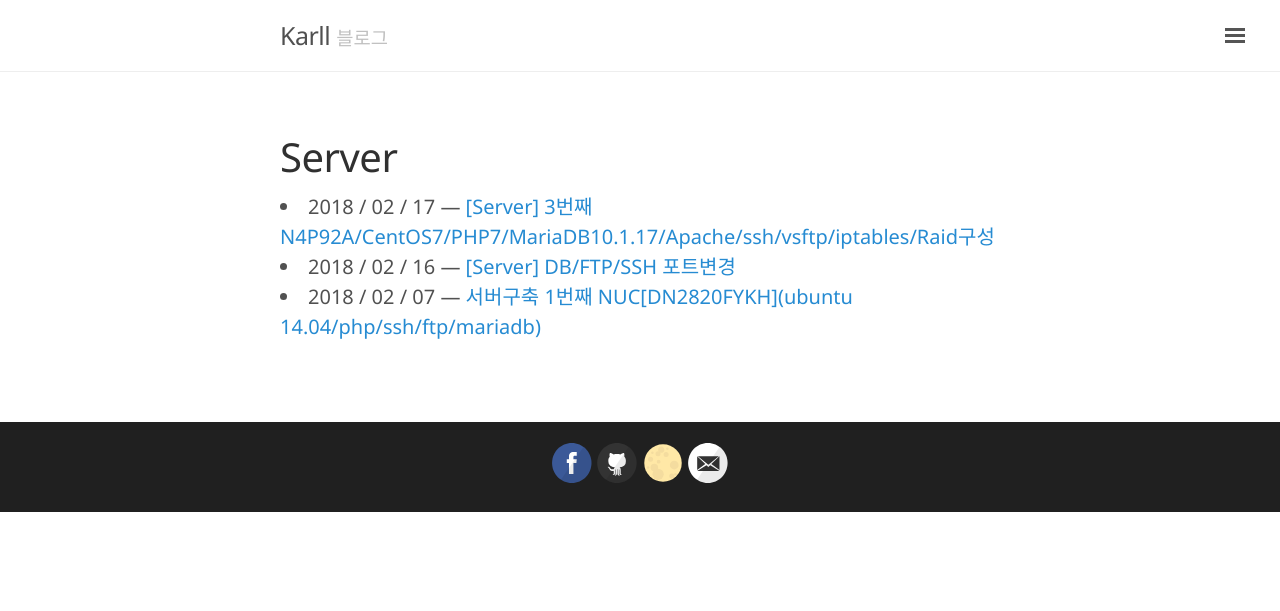
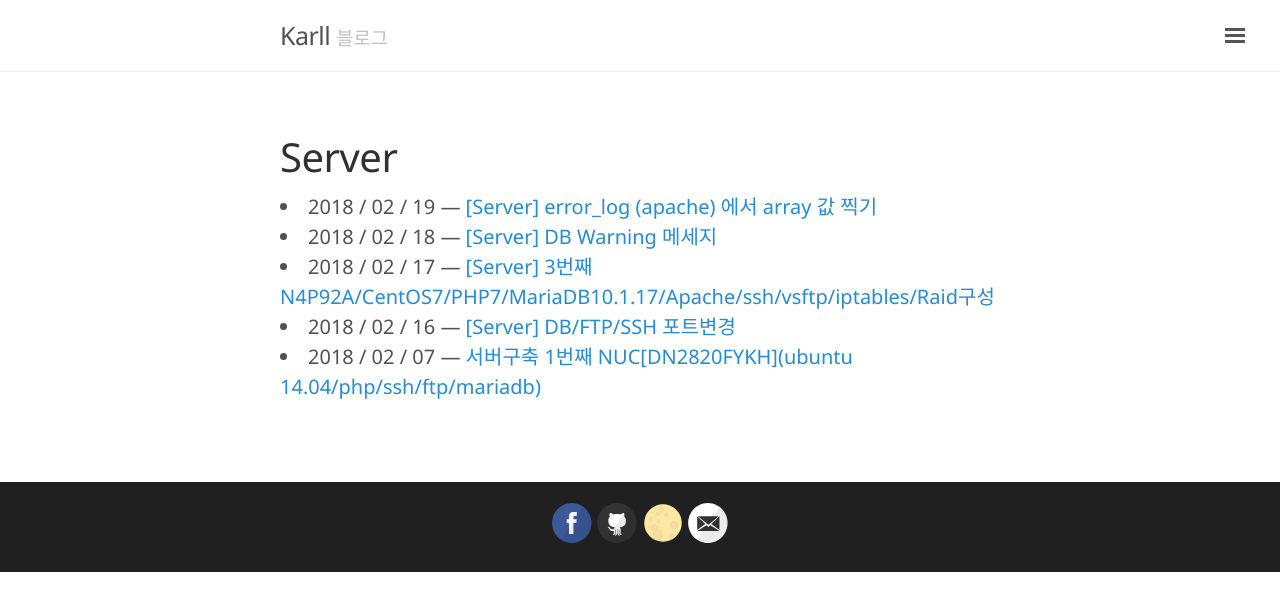
Before and after one commit to Kor-Karll/Kor-Karll.github.io, a Jekyll site: the page built from Server.md, in a window 1280 px wide. Shown: the top 611 px of the page. Built offline with Jekyll 4.4.1, drawn with Linux system fonts in a browser that asks for light colours.

Commit message:
[Server] DB Warning 메세지

```diff
--- a/_posts/2018-02-18-Server-DB-Warning-Error-Msg-Mysql.md
+++ b/_posts/2018-02-18-Server-DB-Warning-Error-Msg-Mysql.md
@@ -1,7 +1,7 @@
 ---
 layout: post
 title: "[Server] DB Warning 메세지"
-category: Django
+category: Server
 tags:
 - Server
 - MySQL
--- /dev/null
+++ b/_posts/2018-02-19-Server-error_log-apache-php.md
@@ -0,0 +1,18 @@
+---
+layout: post
+title: "[Server] error_log (apache) 에서 array 값 찍기"
+category: Server
+tags:
+- tag1
+- tag2
+lastmod : 2018-02-03 16:10:00
+sitemap :
+  changefreq : daily
+  priority : 1.0
+---
+
+***
+
+미리보기
+
+<!--미리보기-->
```
